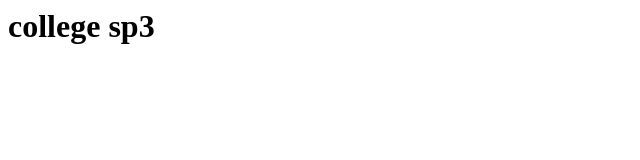
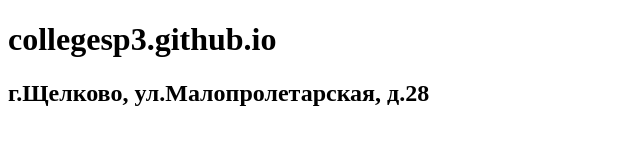
Before and after one commit to timoshenko4618/collegesp3.github.io, a plain HTML site: page index.html in a window 1280 px wide. Shown: the whole page, without its empty margins (0-640 px from the left). Drawn offline with Linux system fonts and the light colour scheme.

Commit message:
address added

```diff
--- a/index.html
+++ b/index.html
@@ -1,3 +1,12 @@
-<html>
-<h1>college sp3</h1>
+<!DOCTYPE html>
+<html lang="en">
+<head>
+    <meta charset="UTF-8">
+    <meta name="viewport" content="width=device-width, initial-scale=1.0">
+    <title>SP3</title>
+</head>
+<body>
+    <h1>collegesp3.github.io</h1>
+    <h2>г.Щелково, ул.Малопролетарская, д.28</h2>
+</body>
 </html>
```
